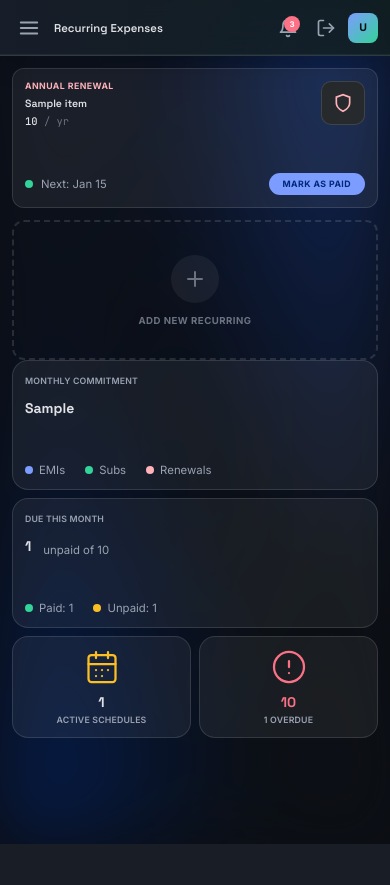
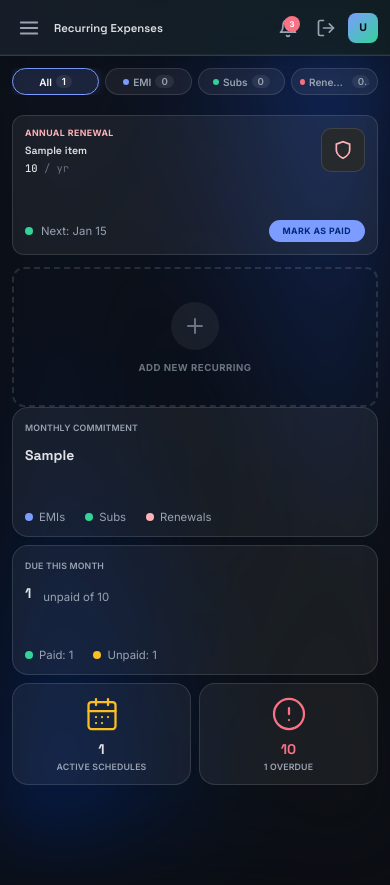
Before and after one commit to pruthviraj-vegi/finance, a Django app: template expense/templates/expense/recurring_dashboard.html in a window 390 px wide. Before the commit the page ends 844 px from the top, so only its background shows below. Run offline with Django 5.2, Linux system fonts and the light colour scheme; the template is opened without the code that fills it: most values are stand-ins (such as "Sample title", 1, 10 or a date in 2020).

Commit message:
feat: add filter pills and responsive UI enhancements to recurring dashboard and transaction lists

```diff
--- a/expense/templates/expense/recurring_dashboard.html
+++ b/expense/templates/expense/recurring_dashboard.html
@@ -1,4 +1,5 @@
 {% extends "base.html" %}
+{% load static %}
 {% load custom_filters %}
 
 {% block title %}Recurring Dashboard — My Finance{% endblock %}
@@ -7,11 +8,36 @@
 
 {% block content %}
 
+<!-- Top Filter Bar -->
+<div class="recurring-filter-bar mb-20">
+  <div class="filter-pills" id="contentFilterPills">
+    <button type="button" class="filter-pill active" data-filter="all">
+      <span>All</span>
+      <span class="filter-pill__count" id="countAllPill">{{ total_active }}</span>
+    </button>
+    <button type="button" class="filter-pill filter-pill--primary" data-filter="emi">
+      <span class="filter-pill__dot filter-pill__dot--primary"></span>
+      <span>EMI</span>
+      <span class="filter-pill__count" id="countEmiPill">0</span>
+    </button>
+    <button type="button" class="filter-pill filter-pill--success" data-filter="subscription">
+      <span class="filter-pill__dot filter-pill__dot--success"></span>
+      <span>Subs</span>
+      <span class="filter-pill__count" id="countSubPill">0</span>
+    </button>
+    <button type="button" class="filter-pill filter-pill--danger" data-filter="renewal">
+      <span class="filter-pill__dot filter-pill__dot--danger"></span>
+      <span>Renewals</span>
+      <span class="filter-pill__count" id="countRenPill">0</span>
+    </button>
+  </div>
+</div>
+
 <!-- Card Grid -->
 <div class="dashboard-grid" id="recurringGrid">
 
   {% for item in active_items %}
-  <div class="glass-panel dash-card" style="animation-delay: {{ forloop.counter0 }}00ms;">
+  <div class="glass-panel dash-card" data-type="{{ item.type }}" style="animation-delay: {{ forloop.counter0 }}00ms;">
 
     <!-- ── Top: Type label + Icon/Ring ── -->
     <div class="dash-card__top">
@@ -78,7 +104,7 @@
   {% endfor %}
 
   <!-- Add New Recurring Card -->
-  <a href="{% url 'expense:recurring_item_create' %}" class="dash-card dash-card--add" style="animation-delay: {{ active_items|length }}00ms;">
+  <a href="{% url 'expense:recurring_item_create' %}" class="dash-card dash-card--add" data-type="add" style="animation-delay: {{ active_items|length }}00ms;">
     <div class="add-icon">
       <svg width="24" height="24" viewBox="0 0 24 24" fill="none" stroke="currentColor" stroke-width="2" stroke-linecap="round"><line x1="12" y1="5" x2="12" y2="19"/><line x1="5" y1="12" x2="19" y2="12"/></svg>
     </div>
@@ -96,14 +122,14 @@
     </div>
     <!-- Breakdown bar -->
     <div class="breakdown-bar">
-      {% if monthly_emis %}<div class="breakdown-bar__seg breakdown-bar__seg--primary" style="flex: {{ monthly_emis }};" title="EMIs"></div>{% endif %}
-      {% if monthly_subscriptions %}<div class="breakdown-bar__seg breakdown-bar__seg--success" style="flex: {{ monthly_subscriptions }};" title="Subscriptions"></div>{% endif %}
-      {% if monthly_renewals %}<div class="breakdown-bar__seg breakdown-bar__seg--danger" style="flex: {{ monthly_renewals }};" title="Renewals"></div>{% endif %}
+      {% if monthly_emis %}<div class="breakdown-bar__seg breakdown-bar__seg--primary cursor-pointer" data-filter="emi" style="flex: {{ monthly_emis }};" title="EMIs"></div>{% endif %}
+      {% if monthly_subscriptions %}<div class="breakdown-bar__seg breakdown-bar__seg--success cursor-pointer" data-filter="subscription" style="flex: {{ monthly_subscriptions }};" title="Subscriptions"></div>{% endif %}
+      {% if monthly_renewals %}<div class="breakdown-bar__seg breakdown-bar__seg--danger cursor-pointer" data-filter="renewal" style="flex: {{ monthly_renewals }};" title="Renewals"></div>{% endif %}
     </div>
     <div class="legend-row">
-      {% if monthly_emis %}<div class="legend-row__item"><span class="legend-row__dot legend-row__dot--primary"></span>EMIs</div>{% endif %}
-      {% if monthly_subscriptions %}<div class="legend-row__item"><span class="legend-row__dot legend-row__dot--success"></span>Subs</div>{% endif %}
-      {% if monthly_renewals %}<div class="legend-row__item"><span class="legend-row__dot legend-row__dot--danger"></span>Renewals</div>{% endif %}
+      {% if monthly_emis %}<div class="legend-row__item cursor-pointer" data-filter="emi"><span class="legend-row__dot legend-row__dot--primary"></span>EMIs</div>{% endif %}
+      {% if monthly_subscriptions %}<div class="legend-row__item cursor-pointer" data-filter="subscription"><span class="legend-row__dot legend-row__dot--success"></span>Subs</div>{% endif %}
+      {% if monthly_renewals %}<div class="legend-row__item cursor-pointer" data-filter="renewal"><span class="legend-row__dot legend-row__dot--danger"></span>Renewals</div>{% endif %}
     </div>
   </div>
 
@@ -156,4 +182,5 @@
 {% endblock %}
 
 {% block extra_js %}
+<script src="{% static 'js/pages/recurring_dashboard.js' %}"></script>
 {% endblock %}
--- a/expense/templates/expense/recurring_item_list.html
+++ b/expense/templates/expense/recurring_item_list.html
@@ -15,8 +15,8 @@
   </div>
 
   <!-- Bottom Row: Filters and Add Button -->
-  <div class="d-flex justify-between align-center flex-wrap gap-12">
-    <div class="d-flex gap-12 flex-wrap align-center">
+  <div class="filter-bar-controls d-flex justify-between align-center gap-8">
+    <div class="d-flex gap-8 align-center flex-nowrap">
       <!-- Type Filter Dropdown -->
       <select id="typeFilter" name="type" class="form-select form-select--sm" style="width: auto;">
         <option value="">All Types</option>
@@ -38,7 +38,7 @@
       <svg width="12" height="12" viewBox="0 0 24 24" fill="none" stroke="currentColor" stroke-width="2.5" stroke-linecap="round" stroke-linejoin="round">
         <line x1="12" y1="5" x2="12" y2="19"></line><line x1="8" y1="12" x2="16" y2="12"></line>
       </svg>
-      <span>Add Item</span>
+      <span>Add</span><span class="hidden sm:inline">&nbsp;Item</span>
     </a>
   </div>
 </form>
--- a/expense/templates/expense/transaction_list.html
+++ b/expense/templates/expense/transaction_list.html
@@ -15,8 +15,8 @@
   </div>
 
   <!-- Bottom Row: Filters and Add Button -->
-  <div class="d-flex justify-between align-center flex-wrap gap-12">
-    <div class="d-flex gap-12 flex-wrap align-center">
+  <div class="filter-bar-controls d-flex justify-between align-center gap-8">
+    <div class="d-flex gap-8 align-center flex-nowrap">
       <!-- Type Filter Dropdown -->
       <select id="typeFilter" name="type" class="form-select form-select--sm" style="width: auto;">
         <option value="">All Types</option>
@@ -38,7 +38,7 @@
       <svg width="12" height="12" viewBox="0 0 24 24" fill="none" stroke="currentColor" stroke-width="2.5" stroke-linecap="round" stroke-linejoin="round">
         <line x1="12" y1="5" x2="12" y2="19"></line><line x1="8" y1="12" x2="16" y2="12"></line>
       </svg>
-      <span>Add Transaction</span>
+      <span>Add</span><span class="hidden sm:inline">&nbsp;Transaction</span>
     </a>
   </div>
 </form>
--- a/ledger/templates/ledger/transaction_list.html
+++ b/ledger/templates/ledger/transaction_list.html
@@ -15,8 +15,8 @@
   </div>
 
   <!-- Bottom Row: Filters and Add Button -->
-  <div class="d-flex justify-between align-center flex-wrap gap-12">
-    <div class="d-flex gap-12 flex-wrap align-center">
+  <div class="filter-bar-controls d-flex justify-between align-center gap-8">
+    <div class="d-flex gap-8 align-center flex-nowrap">
       <!-- Contact Filter -->
       <select id="filterContact" name="contact" class="form-select form-select--sm" style="width: auto;">
         <option value="">All Contacts</option>
@@ -47,7 +47,7 @@
       <svg width="12" height="12" viewBox="0 0 24 24" fill="none" stroke="currentColor" stroke-width="2.5" stroke-linecap="round" stroke-linejoin="round">
         <line x1="12" y1="5" x2="12" y2="19"></line><line x1="8" y1="12" x2="16" y2="12"></line>
       </svg>
-      <span>Add Transaction</span>
+      <span>Add</span><span class="hidden sm:inline">&nbsp;Transaction</span>
     </a>
   </div>
 </form>
--- a/static/css/style.css
+++ b/static/css/style.css
@@ -2127,6 +2129,92 @@ span.flatpickr-weekday {
   box-shadow: 0 0 12px rgba(124,156,255,0.3);
 }
 .btn-pill:active { transform: scale(0.95); }
+
+/* ── Filter Pills for Recurring Dashboard ── */
+.recurring-filter-bar {
+  margin-bottom: 20px;
+  width: 100%;
+  max-width: 100%;
+  overflow: hidden;
+}
+.filter-pills {
+  display: flex;
+  align-items: center;
+  gap: 6px;
+  width: 100%;
+  max-width: 100%;
+  flex-wrap: nowrap !important;
+}
+.filter-pill {
+  flex: 1 1 0px;
+  min-width: 0;
+  justify-content: center;
+  white-space: nowrap;
+  display: inline-flex;
+  align-items: center;
+  gap: 4px;
+  padding: 6px 8px;
+  border-radius: 9999px;
+  font-size: 0.72rem;
+  font-weight: 600;
+  color: var(--text-secondary);
+  background: var(--glass-fill);
+  border: 1px solid var(--glass-border);
+  cursor: pointer;
+  transition: all var(--transition-fast);
+  user-select: none;
+}
+.filter-pill span {
+  overflow: hidden;
+  text-overflow: ellipsis;
+  white-space: nowrap;
+}
+.filter-pill:hover {
+  color: var(--text-primary);
+  background: rgba(255, 255, 255, 0.08);
+  border-color: rgba(255, 255, 255, 0.2);
+  transform: translateY(-1px);
+}
+.filter-pill.active {
+  color: #ffffff;
+  background: rgba(124, 156, 255, 0.15);
+  border-color: var(--accent-primary);
+  box-shadow: 0 0 12px rgba(124, 156, 255, 0.2);
+}
+.filter-pill--primary.active {
+  color: #7C9CFF;
+  background: rgba(124, 156, 255, 0.15);
+  border-color: rgba(124, 156, 255, 0.4);
+}
+.filter-pill--success.active {
+  color: #34D399;
+  background: rgba(52, 211, 153, 0.15);
+  border-color: rgba(52, 211, 153, 0.4);
+}
+.filter-pill--danger.active {
+  color: #FB7185;
+  background: rgba(251, 113, 133, 0.15);
+  border-color: rgba(251, 113, 133, 0.4);
+}
+.filter-pill__dot {
+  width: 6px;
+  height: 6px;
+  border-radius: 50%;
+  background: var(--text-secondary);
+}
+.filter-pill__dot--primary { background: var(--accent-primary); }
+.filter-pill__dot--success { background: var(--accent-income); }
+.filter-pill__dot--danger { background: var(--accent-expense); }
+.filter-pill__count {
+  font-size: 0.6875rem;
+  padding: 1px 6px;
+  border-radius: 9999px;
+  background: rgba(255, 255, 255, 0.08);
+  color: currentColor;
+}
+.grid-span-full {
+  grid-column: 1 / -1;
+}
 
 /* ── Meta row (Sub / Renewal footer) ─────── */
 .meta-row {
--- /dev/null
+++ b/static/js/pages/recurring_dashboard.js
@@ -0,0 +1,90 @@
+document.addEventListener("DOMContentLoaded", function () {
+  const grid = document.getElementById("recurringGrid");
+  if (!grid) return;
+
+  const cards = Array.from(grid.querySelectorAll(".dash-card[data-type]"));
+  const addCard = grid.querySelector(".dash-card--add");
+
+  // Calculate counts dynamically from rendered cards
+  const counts = {
+    all: cards.filter(c => c.getAttribute("data-type") !== "add").length,
+    emi: cards.filter(c => c.getAttribute("data-type") === "emi").length,
+    subscription: cards.filter(c => c.getAttribute("data-type") === "subscription").length,
+    renewal: cards.filter(c => c.getAttribute("data-type") === "renewal").length,
+  };
+
+  // Update counts in pill badges
+  document.querySelectorAll("#countAllPill").forEach(el => el.textContent = counts.all);
+  document.querySelectorAll("#countEmiPill").forEach(el => el.textContent = counts.emi);
+  document.querySelectorAll("#countSubPill").forEach(el => el.textContent = counts.subscription);
+  document.querySelectorAll("#countRenPill").forEach(el => el.textContent = counts.renewal);
+
+  let emptyState = document.getElementById("recurringEmptyState");
+
+  function filterCards(filter) {
+    // Update active class on all filter pill buttons
+    document.querySelectorAll(".filter-pill[data-filter]").forEach(btn => {
+      if (btn.getAttribute("data-filter") === filter) {
+        btn.classList.add("active");
+      } else {
+        btn.classList.remove("active");
+      }
+    });
+
+    let visibleCount = 0;
+
+    cards.forEach(card => {
+      const type = card.getAttribute("data-type");
+      if (type === "add") {
+        card.style.display = "";
+        return;
+      }
+
+      if (filter === "all" || type === filter) {
+        card.style.display = "";
+        visibleCount++;
+      } else {
+        card.style.display = "none";
+      }
+    });
+
+    // Handle empty state if no matching items
+    if (visibleCount === 0 && filter !== "all") {
+      if (!emptyState) {
+        emptyState = document.createElement("div");
+        emptyState.id = "recurringEmptyState";
+        emptyState.className = "glass-panel empty-state py-24 text-center grid-span-full";
+        grid.insertBefore(emptyState, addCard);
+      }
+      const filterNames = {
+        emi: "EMI",
+        subscription: "Subscription",
+        renewal: "Annual Renewal"
+      };
+      emptyState.innerHTML = `
+        <div class="empty-state__icon text-24 mb-8">🔍</div>
+        <p class="text-14 font-medium text-primary m-0">No ${filterNames[filter] || filter} items found</p>
+        <p class="text-12 text-secondary mt-4 mb-0">Select another filter or add a new recurring item.</p>
+      `;
+      emptyState.style.display = "block";
+    } else if (emptyState) {
+      emptyState.style.display = "none";
+    }
+  }
+
+  // Event Delegation for filter clicks (pills, breakdown bar, legend)
+  document.addEventListener("click", function (e) {
+    const trigger = e.target.closest("[data-filter]");
+    if (!trigger) return;
+
+    const filter = trigger.getAttribute("data-filter");
+    if (filter) {
+      filterCards(filter);
+
+      // If clicked from legend/breakdown at bottom, smooth scroll to grid
+      if (trigger.classList.contains("legend-row__item") || trigger.classList.contains("breakdown-bar__seg")) {
+        grid.scrollIntoView({ behavior: "smooth", block: "start" });
+      }
+    }
+  });
+});
```
Also changed, not shown: other parts of static/css/style.css (+84 -17 lines).
